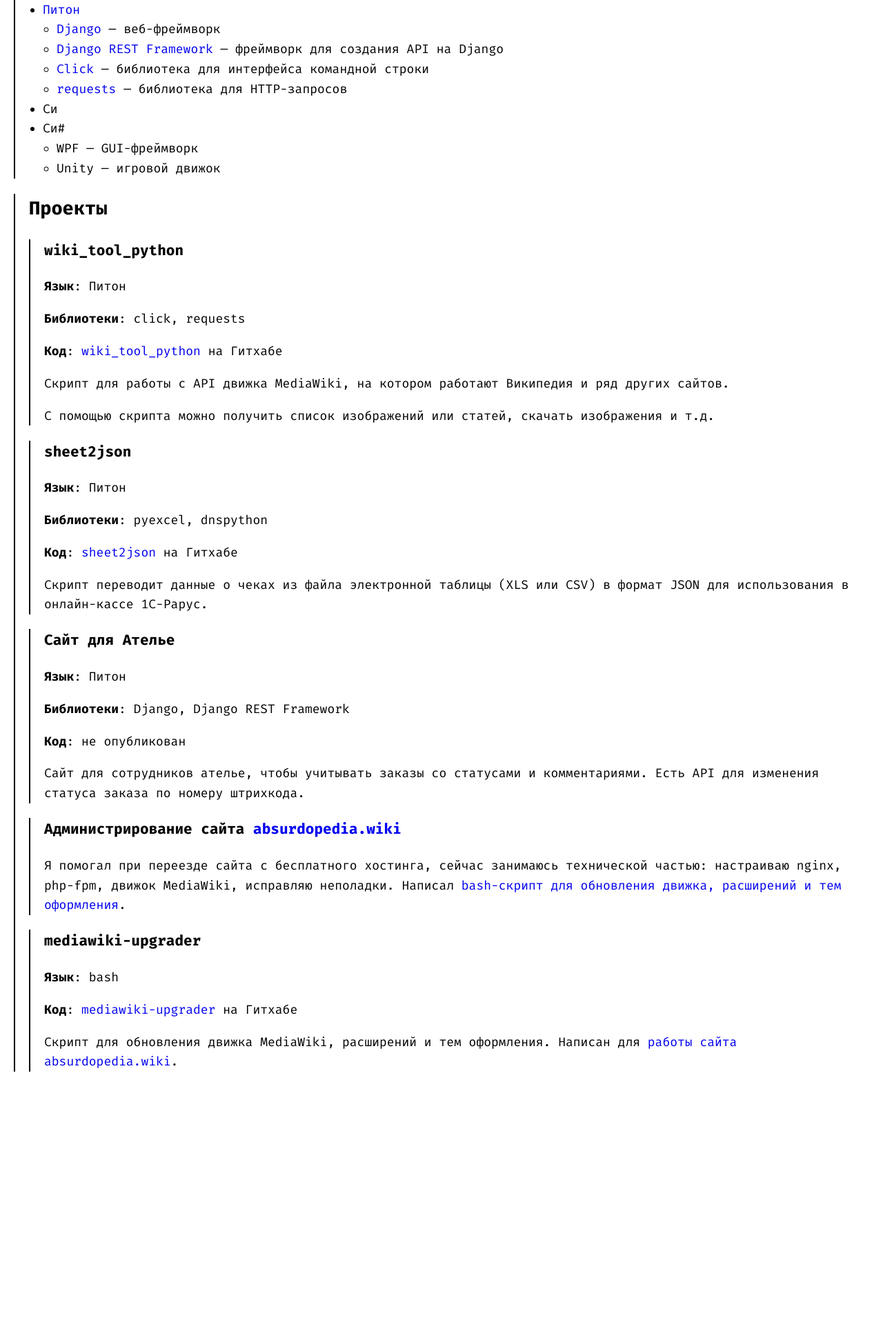
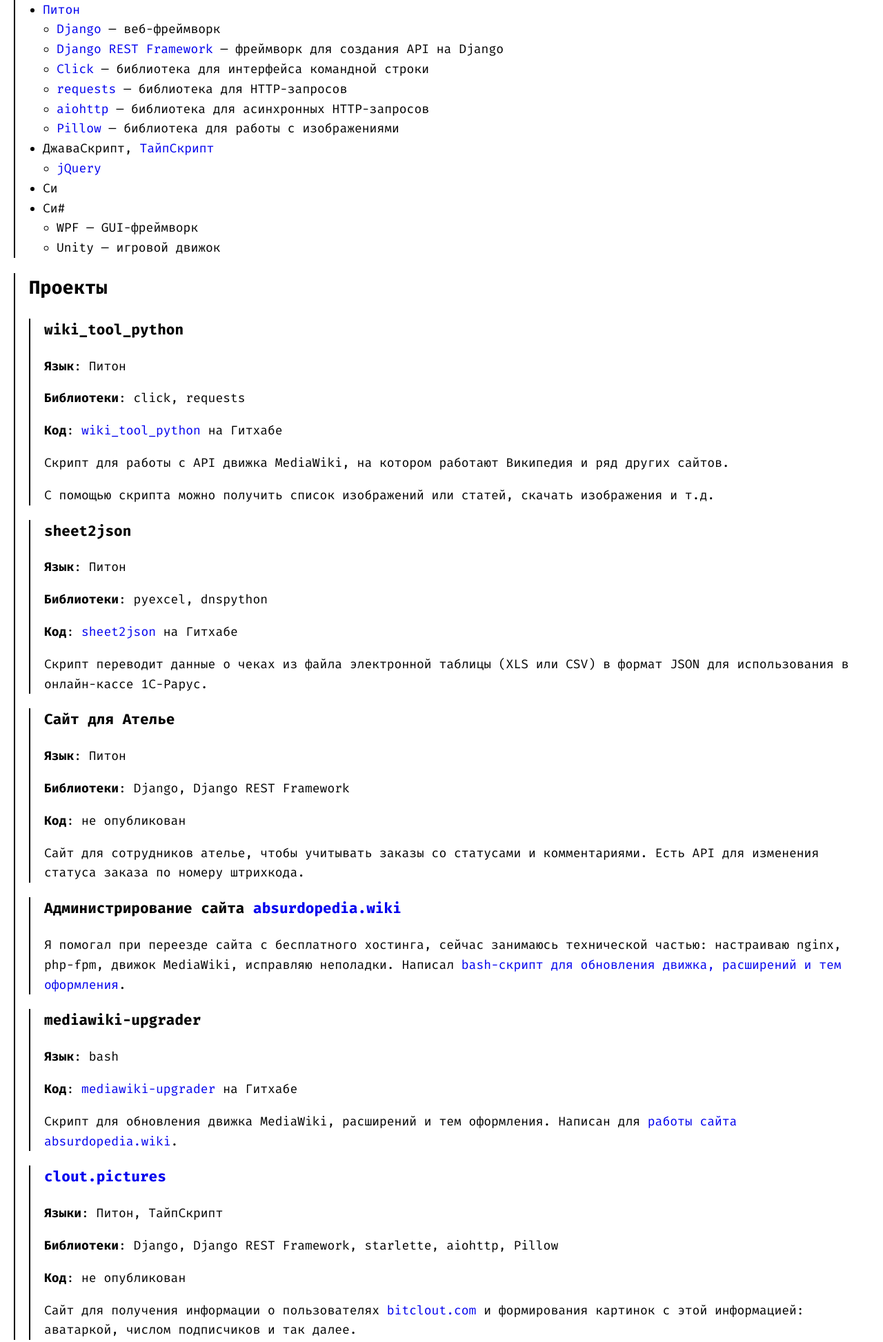
Before and after one commit to ArtUshak/artushak.ru, a plain HTML site: page index.html in a window 1280 px wide. Shown: the part 607-2553 px from the top of the page at 69% size. Before the commit the page ends 2181 px from the top, so only its background shows below. Drawn offline with Linux system fonts and the light colour scheme.

Commit message:
Add clout.pictures, fix, etc

```diff
--- a/index.html
+++ b/index.html
@@ -19,7 +19,7 @@
             <div>
                 <a href="static/images/khandamirov-artiom-photo1.jpg">
                     <img style="max-width: calc(min(300px,100%));" class="image-portrait"
-                        src="static/images/khandamirov-artiom-photo1.jpg" alt="Фотография Артёма Хандамиров" />
+                        src="static/images/khandamirov-artiom-photo1.jpg" alt="Фотография Артёма Хандамирова" />
                 </a>
             </div>
 
@@ -81,6 +81,20 @@
                         <li>
                             <a href="https://requests.readthedocs.io/">requests</a> — библиотека для HTTP-запросов
                         </li>
+                        <li>
+                            <a href="https://docs.aiohttp.org/">aiohttp</a> — библиотека для асинхронных HTTP-запросов
+                        </li>
+                        <li>
+                            <a href="https://python-pillow.org/">Pillow</a> — библиотека для работы с изображениями
+                        </li>
+                    </ul>
+                </li>
+                <li>
+                    ДжаваСкрипт, <a href="https://www.typescriptlang.org/">ТайпСкрипт</a>
+                    <ul>
+                        <li>
+                            <a href="https://jquery.com/">jQuery</a>
+                        </li>
                     </ul>
                 </li>
                 <li>
@@ -117,7 +131,7 @@
                 <h3>sheet2json</h3>
                 <p><b>Язык</b>: Питон</p>
                 <p><b>Библиотеки</b>: pyexcel, dnspython</p>
-                <p><b>Код</b>: <a href="https://github.com/ArtUshak/sheet2json">sheet2json</a> на Гитхабе
+                <p><b>Код</b>: <a href="https://github.com/ArtUshak/sheet2json">sheet2json</a> на Гитхабе</p>
                 <p>Скрипт переводит данные о чеках из файла электронной таблицы (XLS или CSV) в формат JSON для
                     использования в
                     онлайн-кассе 1С-Рарус.</p>
@@ -133,8 +147,7 @@
             </section>
 
             <section class="project" id="project-absurdopedia-wiki-admin">
-                <h3>Администрирование сайта <a
-                        href="https://absurdopedia.wiki/">absurdopedia.wiki</a></h3>
+                <h3>Администрирование сайта <a href="https://absurdopedia.wiki/">absurdopedia.wiki</a></h3>
                 <p>Я помогал при переезде сайта с бесплатного хостинга, сейчас занимаюсь технической частью: настраиваю
                     nginx, php-fpm, движок MediaWiki, исправляю неполадки. Написал <a
                         href="#project-mediawiki-upgrader">bash-скрипт для обновления движка,
@@ -145,9 +158,18 @@
                 <h3>mediawiki-upgrader</h3>
                 <p><b>Язык</b>: bash</p>
                 <p><b>Код</b>: <a href="https://github.com/ArtUshak/mediawiki-upgrader">mediawiki-upgrader</a> на
-                    Гитхабе
+                    Гитхабе</p>
                 <p>Скрипт для обновления движка MediaWiki, расширений и тем оформления. Написан для <a
                         href="#project-absurdopedia-wiki-admin">работы сайта absurdopedia.wiki</a>.</p>
+            </section>
+
+            <section class="project" id="project-clout-pictures">
+                <h3><a href="https://clout.pictures/">clout.pictures</a></h3>
+                <p><b>Языки</b>: Питон, ТайпСкрипт</p>
+                <p><b>Библиотеки</b>: Django, Django REST Framework, starlette, aiohttp, Pillow</p>
+                <p><b>Код</b>: не опубликован</p>
+                <p>Сайт для получения информации о пользователях <a href="https://bitclout.com/">bitclout.com</a> и
+                    формирования картинок с этой информацией: аватаркой, числом подписчиков и так далее.</p>
             </section>
         </section>
     </main>
```
